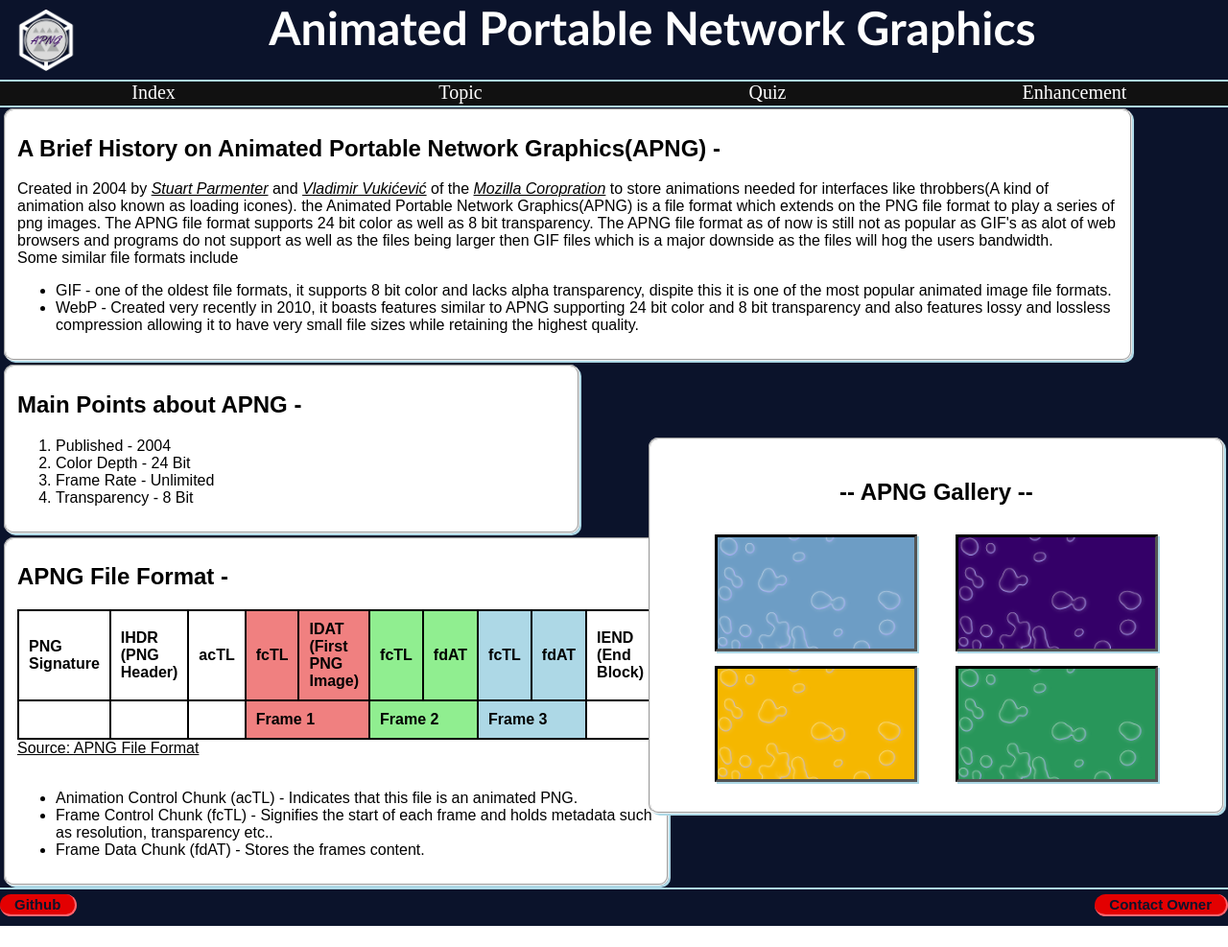
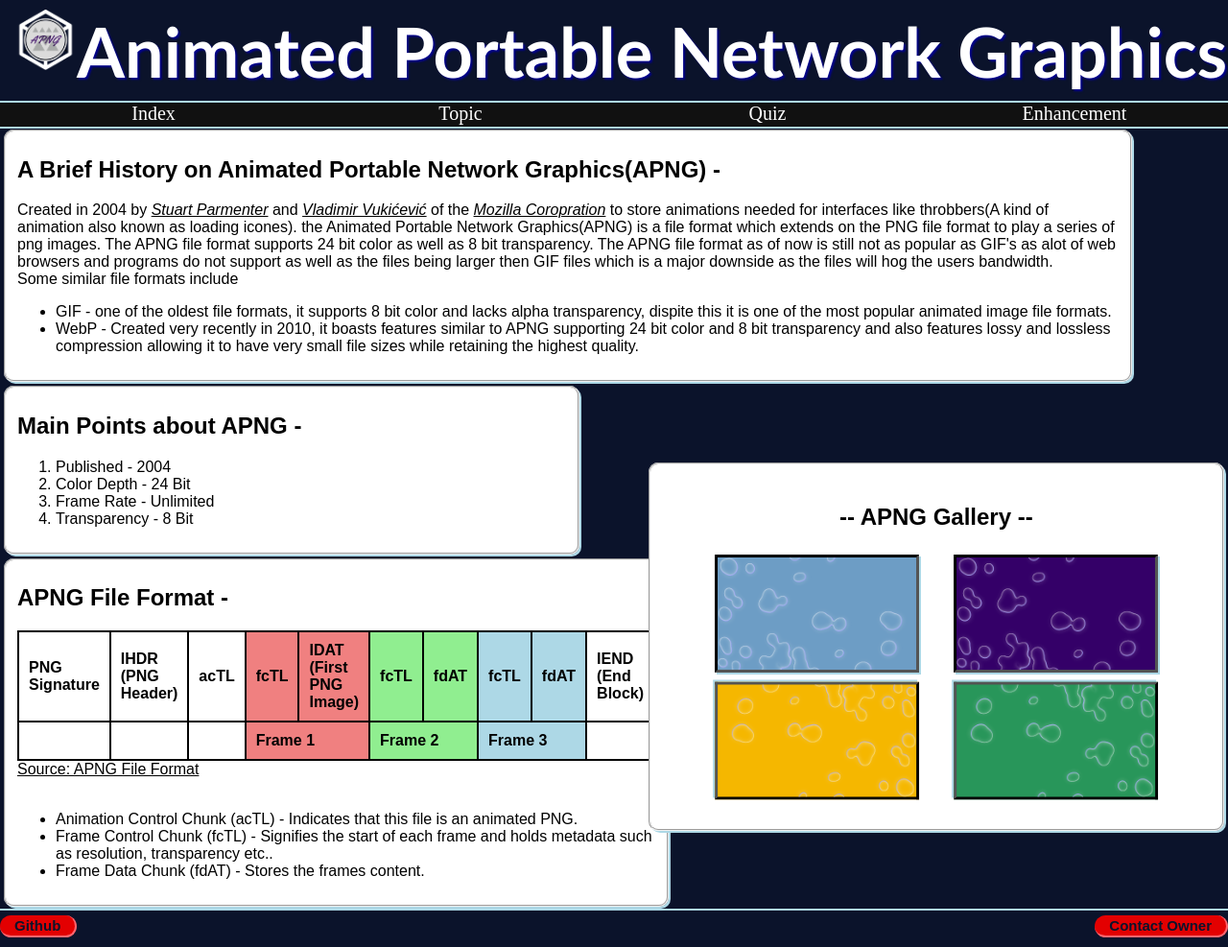
Before and after one commit to TharinS/EN-Four-Oh-Nine, a PHP site: page /html/topic.html in a window 1280 px wide. Shown: the whole page at 96% size. Before the commit the page ends 965 px from the top, so only its background shows below. Run offline with PHP 8.4, Linux system fonts and the light colour scheme.

Commit message:
Best i can do

```diff
--- a/html/topic.html
+++ b/html/topic.html
@@ -14,7 +14,7 @@
 
 <body>
     <main class="grid-container">
-        <h1 class="grid-banner title font-general"><img class="logo" src="../styles/Images/APNGLogoNoBackground.png" alt="logo">Animated Portable Network Graphics</h1>
+        <h1 class="grid-banner banner-settings title font-general"><img class="logo" src="../styles/Images/APNGLogoNoBackground.png" alt="logo">Animated Portable Network Graphics</h1>
         <a class="grid-menu-button1 button" href="index.html">Index</a>
         <a class="grid-menu-button2 button" href="topic.html">Topic</a>
         <a class="grid-menu-button3 button" href="quiz.html">Quiz</a>
--- a/styles/style.css
+++ b/styles/style.css
@@ -59,14 +59,18 @@ body {
 
 .banner-settings {
     margin: auto;
+    padding-top: 10px;
+    padding-left: 16px;
+    padding-bottom: 10px;
 }
 
 .title {
     text-align: center;
     margin: 0;
     font-family: "Trebuchet MS", sans-serif !important;
-    font-size: 3em;
-    color: white !important;
+    font-size: 4.5em;
+    color: #FFFF !important;
+    text-shadow: 2px 2px 2px darkblue;
 }
 
 .logo {
@@ -74,9 +78,6 @@ body {
     height: auto;
     clear: left;
     float: left;
-    padding-top: 10px;
-    padding-left: 16px;
-    padding-bottom: 10px;
 }
 
 
@@ -139,10 +140,12 @@ span {
 
 .lava3 {
     background-color: #F5B700;
+    transform: rotate(180deg);
 }
 
 .lava4 {
     background-color: #28965A;
+    transform: rotate(180deg);
 }
 
 .gallery {
@@ -269,7 +272,7 @@ span {
     grid-template-columns: repeat(2, 1fr);
     align-items: center;
     grid-template-areas: "title title";
-    gap: 10px;
+    gap: 5px;
 }
 
 .subgrid-title {
```
